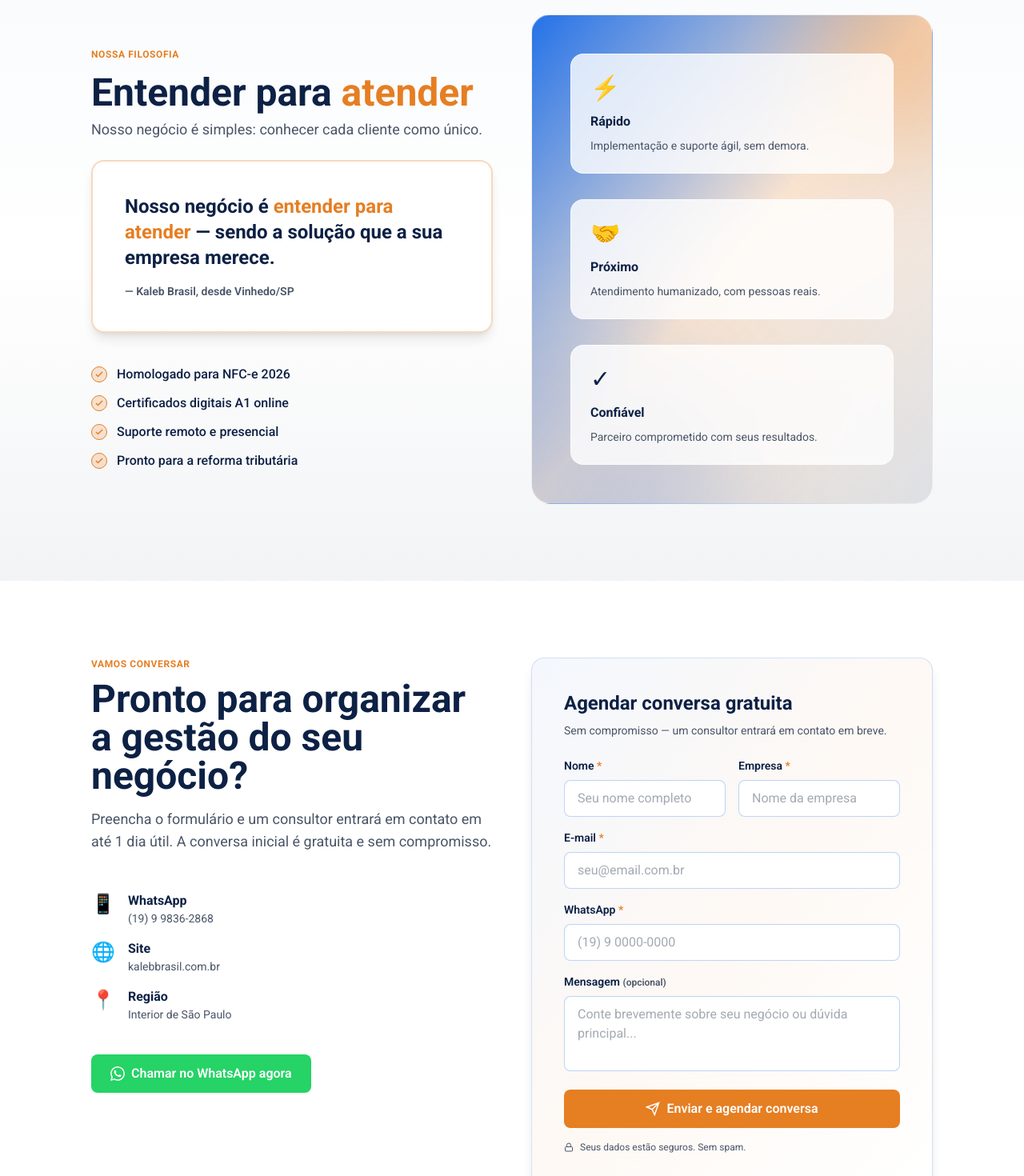
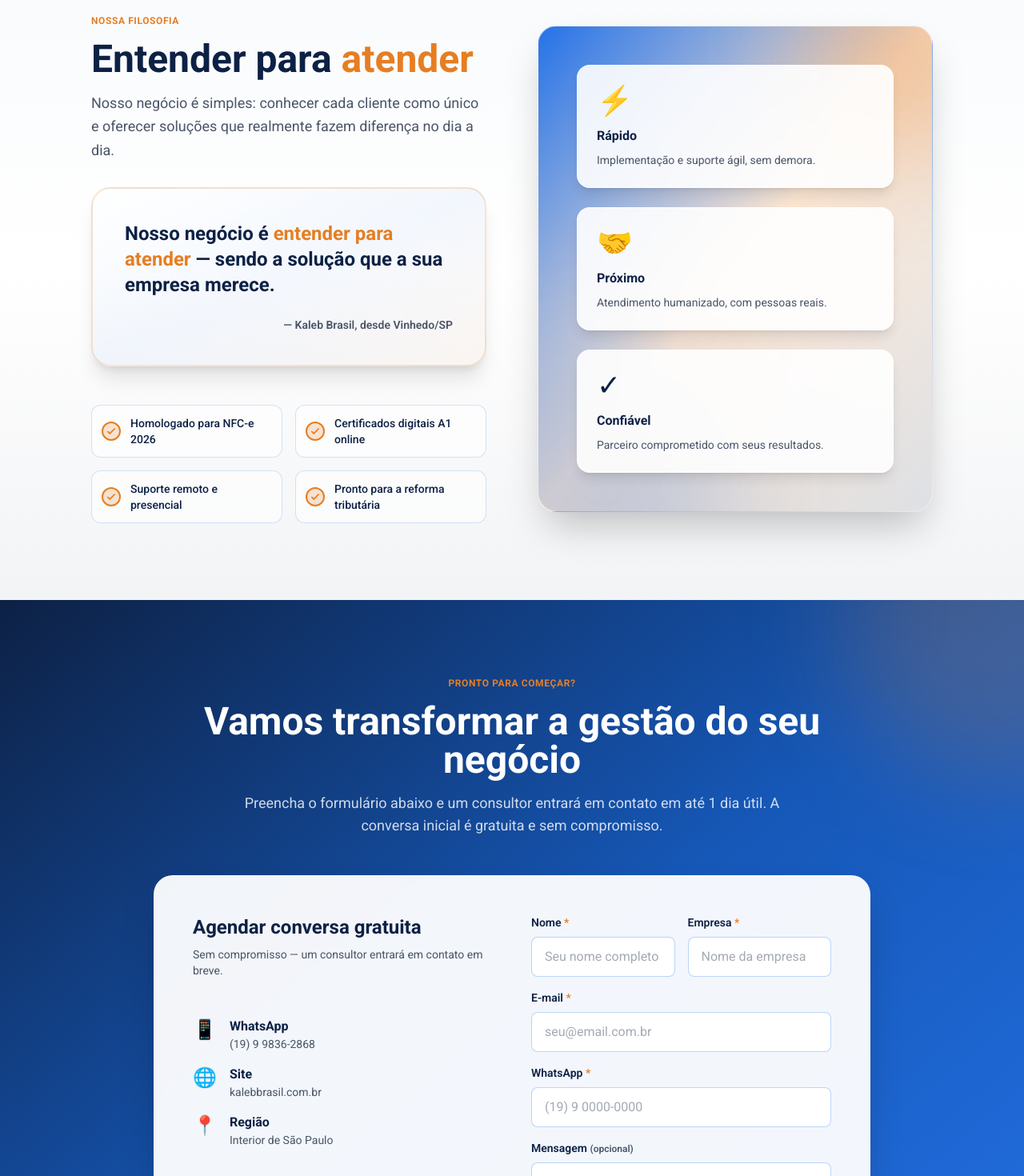
Before and after one commit to alsedan-coder/kaleb-brasil-landing, a Next.js app: page / in a window 1280 px wide. Shown: the part 3096-4566 px from the top of the page at 80% size. Built offline with nearby package versions, Linux system fonts and the light colour scheme.

Commit message:
Fix differentials alignment, improve philosophy section design, replace contact section with complete form

```diff
--- a/app/page.tsx
+++ b/app/page.tsx
@@ -296,7 +296,7 @@ export default function Home() {
 
             {/* Right - Text */}
             <motion.div initial={{ opacity: 0, y: 20 }} whileInView={{ opacity: 1, y: 0 }} transition={{ duration: 0.6, delay: 0.2 }}>
-              <div className="space-y-6 mt-0 md:mt-14">
+              <div className="space-y-6">
                 {[
                   { num: "03", title: "Treinamento personalizado e dinâmico", desc: "Treinamos sua equipe no seu ritmo, mesmo com a loja aberta, focando no que você realmente precisa usar no dia a dia." },
                   { num: "04", title: "Preparados para as mudanças fiscais", desc: "NFC-e, reforma tributária, NCM ativos — nossa equipe está atualizada e pronta para guiar a sua empresa nessas transições." }
@@ -375,34 +375,36 @@ export default function Home() {
       {/* Sobre - Filosofia */}
       <section id="sobre" className="py-24 bg-gradient-to-b from-slate-50 via-white to-navy/5 text-navy">
         <div className="container-custom">
-          <div className="grid grid-cols-1 lg:grid-cols-2 gap-12 items-center">
+          <div className="grid grid-cols-1 lg:grid-cols-2 gap-16 items-center">
             {/* Left - Citação prominente */}
             <motion.div
               initial={{ opacity: 0, x: -20 }}
               whileInView={{ opacity: 1, x: 0 }}
               transition={{ duration: 0.6 }}
-              className="space-y-6"
+              className="space-y-8"
             >
               <div>
                 <p className="text-xs font-bold tracking-wider uppercase text-accent mb-4">Nossa Filosofia</p>
-                <h2 className="text-4xl md:text-5xl font-bold leading-tight text-navy mb-2">
+                <h2 className="text-4xl md:text-5xl font-bold leading-tight text-navy mb-4">
                   Entender para{' '}
                   <span className="text-accent">atender</span>
                 </h2>
-                <p className="text-text-soft text-lg">Nosso negócio é simples: conhecer cada cliente como único.</p>
+                <p className="text-text-soft text-lg leading-relaxed">
+                  Nosso negócio é simples: conhecer cada cliente como único e oferecer soluções que realmente fazem diferença no dia a dia.
+                </p>
               </div>
 
               {/* Quote Block */}
-              <div className="relative overflow-hidden rounded-2xl bg-white border-2 border-accent/30 p-8 md:p-10 shadow-lg hover:shadow-xl transition-shadow">
-                <div className="absolute -top-12 -left-12 text-9xl text-accent/10 font-bold">"</div>
-                <p className="relative z-10 text-xl md:text-2xl font-bold text-navy leading-relaxed mb-4">
+              <div className="relative overflow-hidden rounded-3xl bg-gradient-to-br from-white via-blue-light/5 to-accent/5 border-2 border-accent/20 p-8 md:p-10 shadow-xl hover:shadow-2xl transition-all duration-300">
+                <div className="absolute -top-8 -left-8 text-8xl text-accent/10 font-bold">"</div>
+                <p className="relative z-10 text-xl md:text-2xl font-bold text-navy leading-relaxed mb-6">
                   Nosso negócio é <em className="text-accent not-italic">entender para atender</em> — sendo a solução que a sua empresa merece.
                 </p>
-                <p className="text-sm text-text-soft font-semibold">— Kaleb Brasil, desde Vinhedo/SP</p>
+                <p className="text-sm text-text-soft font-semibold text-right">— Kaleb Brasil, desde Vinhedo/SP</p>
               </div>
 
               {/* Checklist */}
-              <div className="space-y-3 pt-4">
+              <div className="grid grid-cols-1 sm:grid-cols-2 gap-4 pt-4">
                 {[
                   "Homologado para NFC-e 2026",
                   "Certificados digitais A1 online",
@@ -411,17 +413,17 @@ export default function Home() {
                 ].map((item, idx) => (
                   <motion.div
                     key={idx}
-                    initial={{ opacity: 0, x: -10 }}
-                    whileInView={{ opacity: 1, x: 0 }}
+                    initial={{ opacity: 0, y: 10 }}
+                    whileInView={{ opacity: 1, y: 0 }}
                     transition={{ duration: 0.4, delay: idx * 0.08 }}
-                    className="flex items-center gap-3"
+                    className="flex items-center gap-3 p-3 bg-white/60 rounded-xl border border-blue-light/20 hover:bg-white/80 transition-colors"
                   >
-                    <div className="flex-shrink-0 w-5 h-5 rounded-full bg-accent/20 border border-accent flex items-center justify-center">
-                      <svg width="12" height="12" fill="none" stroke="currentColor" strokeWidth="3" viewBox="0 0 24 24" className="text-accent">
+                    <div className="flex-shrink-0 w-6 h-6 rounded-full bg-accent/20 border-2 border-accent flex items-center justify-center">
+                      <svg width="14" height="14" fill="none" stroke="currentColor" strokeWidth="3" viewBox="0 0 24 24" className="text-accent">
                         <polyline points="20 6 9 17 4 12" />
                       </svg>
                     </div>
-                    <span className="text-navy font-medium">{item}</span>
+                    <span className="text-navy font-medium text-sm">{item}</span>
                   </motion.div>
                 ))}
               </div>
@@ -434,29 +436,29 @@ export default function Home() {
               transition={{ duration: 0.6 }}
               className="relative"
             >
-              <div className="relative rounded-3xl overflow-hidden bg-gradient-to-br from-blue-light via-accent/20 to-navy/10 p-12 border border-white/40">
+              <div className="relative rounded-3xl overflow-hidden bg-gradient-to-br from-blue-light via-accent/20 to-navy/10 p-12 border border-white/40 shadow-2xl">
                 {/* Decorative blobs */}
                 <div className="absolute -top-20 -right-20 w-60 h-60 bg-accent/30 rounded-full blur-3xl" />
                 <div className="absolute -bottom-32 -left-20 w-80 h-80 bg-blue-light/20 rounded-full blur-3xl" />
 
-                <div className="relative z-10 space-y-8">
+                <div className="relative z-10 space-y-6">
                   {/* Card 1 */}
-                  <div className="backdrop-blur-sm bg-white/80 rounded-2xl p-6 border border-white/60 hover:-translate-y-2 transition-transform">
-                    <div className="text-3xl mb-3">⚡</div>
+                  <div className="backdrop-blur-sm bg-white/90 rounded-2xl p-6 border border-white/70 hover:-translate-y-2 transition-all duration-300 shadow-lg hover:shadow-xl">
+                    <div className="text-4xl mb-3">⚡</div>
                     <h4 className="font-bold text-navy mb-2">Rápido</h4>
                     <p className="text-sm text-text-soft">Implementação e suporte ágil, sem demora.</p>
                   </div>
 
                   {/* Card 2 */}
-                  <div className="backdrop-blur-sm bg-white/80 rounded-2xl p-6 border border-white/60 hover:-translate-y-2 transition-transform">
-                    <div className="text-3xl mb-3">🤝</div>
+                  <div className="backdrop-blur-sm bg-white/90 rounded-2xl p-6 border border-white/70 hover:-translate-y-2 transition-all duration-300 shadow-lg hover:shadow-xl">
+                    <div className="text-4xl mb-3">🤝</div>
                     <h4 className="font-bold text-navy mb-2">Próximo</h4>
                     <p className="text-sm text-text-soft">Atendimento humanizado, com pessoas reais.</p>
                   </div>
 
                   {/* Card 3 */}
-                  <div className="backdrop-blur-sm bg-white/80 rounded-2xl p-6 border border-white/60 hover:-translate-y-2 transition-transform">
-                    <div className="text-3xl mb-3">✓</div>
+                  <div className="backdrop-blur-sm bg-white/90 rounded-2xl p-6 border border-white/70 hover:-translate-y-2 transition-all duration-300 shadow-lg hover:shadow-xl">
+                    <div className="text-4xl mb-3">✓</div>
                     <h4 className="font-bold text-navy mb-2">Confiável</h4>
                     <p className="text-sm text-text-soft">Parceiro comprometido com seus resultados.</p>
                   </div>
@@ -466,26 +468,50 @@ export default function Home() {
           </div>
         </div>
       </section>
-      {/* Formulário de Contato */}
-      <section id="contato" className="py-24 bg-white text-navy">
-        <div className="container-custom">
+{/* Pronto para começar - Formulário Completo */}
+      <section id="pronto" className="py-24 bg-gradient-to-br from-navy via-blue to-blue-light text-white relative overflow-hidden">
+        {/* Background Pattern */}
+        <div className="absolute inset-0 opacity-5">
+          <div className="absolute inset-0 bg-[linear-gradient(rgba(255,255,255,.03)_1px,transparent_1px),linear-gradient(90deg,rgba(255,255,255,.03)_1px,transparent_1px)] bg-[48px_48px]" />
+        </div>
+
+        {/* Decorative Elements */}
+        <div className="absolute -top-40 -right-40 w-96 h-96 bg-accent/20 rounded-full blur-3xl" />
+        <div className="absolute -bottom-40 -left-40 w-96 h-96 bg-white/10 rounded-full blur-3xl" />
+
+        <div className="container-custom relative z-10">
+          <div className="max-w-4xl mx-auto">
+            {/* Header */}
+            <motion.div
+              initial={{ opacity: 0, y: 20 }}
+              whileInView={{ opacity: 1, y: 0 }}
+              transition={{ duration: 0.6 }}
+              className="text-center mb-12"
+            >
+              <p className="text-xs font-bold tracking-wider uppercase text-accent mb-4">Pronto para começar?</p>
+              <h2 className="text-4xl md:text-5xl font-bold leading-tight mb-4">
+                Vamos transformar a gestão do seu negócio
+              </h2>
+              <p className="text-white/80 text-lg max-w-2xl mx-auto">
+                Preencha o formulário abaixo e um consultor entrará em contato em até 1 dia útil.
+                A conversa inicial é gratuita e sem compromisso.
+              </p>
+            </motion.div>
+
+            {/* Form */}
+            <motion.div
+              initial={{ opacity: 0, y: 20 }}
+              whileInView={{ opacity: 1, y: 0 }}
+              transition={{ duration: 0.6, delay: 0.2 }}
+              className="relative"
+            >
+              <div className="relative rounded-3xl bg-white/95 backdrop-blur-sm border border-white/20 p-8 md:p-12 shadow-2xl">
                 <div className="grid grid-cols-1 lg:grid-cols-2 gap-12">
                   {/* Left - Info */}
-            <motion.div
-              initial={{ opacity: 0, x: -20 }}
-              whileInView={{ opacity: 1, x: 0 }}
-              transition={{ duration: 0.6 }}
-              className="space-y-6"
-            >
+                  <div className="space-y-6">
                     <div>
-                <p className="text-xs font-bold tracking-wider uppercase text-accent mb-3">Vamos conversar</p>
-                <h2 className="text-4xl md:text-5xl font-bold leading-tight mb-4">
-                  Pronto para organizar<br />a gestão do seu negócio?
-                </h2>
-                <p className="text-text-soft text-lg">
-                  Preencha o formulário e um consultor entrará em contato em até 1 dia útil.
-                  A conversa inicial é gratuita e sem compromisso.
-                </p>
+                      <h3 className="text-2xl font-bold text-navy mb-2">Agendar conversa gratuita</h3>
+                      <p className="text-text-soft text-sm">Sem compromisso — um consultor entrará em contato em breve.</p>
                     </div>
 
                     {/* Contact Details */}
@@ -516,22 +542,13 @@ export default function Home() {
                         <svg width="18" height="18" fill="currentColor" viewBox="0 0 24 24">
                           <path d="M17.472 14.382c-.297-.149-1.758-.867-2.03-.967-.273-.099-.471-.148-.67.15-.197.297-.767.966-.94 1.164-.173.199-.347.223-.644.075-.297-.15-1.255-.463-2.39-1.475-.883-.788-1.48-1.761-1.653-2.059-.173-.297-.018-.458.13-.606.134-.133.298-.347.446-.52.149-.174.198-.298.298-.497.099-.198.05-.371-.025-.52-.075-.149-.669-1.612-.916-2.207-.242-.579-.487-.5-.669-.51-.173-.008-.371-.01-.57-.01-.198 0-.52.074-.792.372-.272.297-1.04 1.016-1.04 2.479 0 1.462 1.065 2.875 1.213 3.074.149.198 2.096 3.2 5.077 4.487.709.306 1.262.489 1.694.625.712.227 1.36.195 1.871.118.571-.085 1.758-.719 2.006-1.413.248-.694.248-1.289.173-1.413-.074-.124-.272-.198-.57-.347m-5.421 7.403h-.004a9.87 9.87 0 01-5.031-1.378l-.361-.214-3.741.982.998-3.648-.235-.374a9.86 9.86 0 01-1.51-5.26c.001-5.45 4.436-9.884 9.888-9.884 2.64 0 5.122 1.03 6.988 2.898a9.825 9.825 0 012.893 6.994c-.003 5.45-4.437 9.884-9.885 9.884m8.413-18.297A11.815 11.815 0 0012.05 0C5.495 0 .16 5.335.157 11.892c0 2.096.547 4.142 1.588 5.945L.057 24l6.305-1.654a11.882 11.882 0 005.683 1.448h.005c6.554 0 11.89-5.335 11.893-11.893a11.821 11.821 0 00-3.48-8.413Z"/>
                         </svg>
-                  Chamar no WhatsApp agora
+                        Ou fale agora pelo WhatsApp →
                       </a>
                     </div>
-            </motion.div>
+                  </div>
 
-            {/* Right - Form */}
-            <motion.div
-              initial={{ opacity: 0, x: 20 }}
-              whileInView={{ opacity: 1, x: 0 }}
-              transition={{ duration: 0.6 }}
-              className="relative"
-            >
-              <div className="relative rounded-2xl bg-gradient-to-br from-blue-light/5 via-accent/5 to-white border border-blue-light/20 p-8 md:p-10 shadow-lg">
-                <h3 className="text-2xl font-bold text-navy mb-2">Agendar conversa gratuita</h3>
-                <p className="text-text-soft text-sm mb-6">Sem compromisso — um consultor entrará em contato em breve.</p>
-
+                  {/* Right - Form Fields */}
+                  <div>
                     <form id="leadForm" className="space-y-4">
                       {/* Nome e Empresa */}
                       <div className="grid grid-cols-1 sm:grid-cols-2 gap-4">
@@ -544,7 +561,7 @@ export default function Home() {
                             name="nome"
                             placeholder="Seu nome completo"
                             required
-                        className="w-full px-4 py-2.5 rounded-lg border border-blue-light/30 bg-white focus:outline-none focus:border-accent focus:ring-1 focus:ring-accent/50 text-navy placeholder:text-text-soft/50"
+                            className="w-full px-4 py-3 rounded-lg border border-blue-light/30 bg-white focus:outline-none focus:border-accent focus:ring-1 focus:ring-accent/50 text-navy placeholder:text-text-soft/50"
                           />
                         </div>
                         <div>
@@ -556,7 +573,7 @@ export default function Home() {
                             name="empresa"
                             placeholder="Nome da empresa"
                             required
-                        className="w-full px-4 py-2.5 rounded-lg border border-blue-light/30 bg-white focus:outline-none focus:border-accent focus:ring-1 focus:ring-accent/50 text-navy placeholder:text-text-soft/50"
+                            className="w-full px-4 py-3 rounded-lg border border-blue-light/30 bg-white focus:outline-none focus:border-accent focus:ring-1 focus:ring-accent/50 text-navy placeholder:text-text-soft/50"
                           />
                         </div>
                       </div>
@@ -571,7 +588,7 @@ export default function Home() {
                           name="email"
                           placeholder="seu@email.com.br"
                           required
-                      className="w-full px-4 py-2.5 rounded-lg border border-blue-light/30 bg-white focus:outline-none focus:border-accent focus:ring-1 focus:ring-accent/50 text-navy placeholder:text-text-soft/50"
+                          className="w-full px-4 py-3 rounded-lg border border-blue-light/30 bg-white focus:outline-none focus:border-accent focus:ring-1 focus:ring-accent/50 text-navy placeholder:text-text-soft/50"
                         />
                       </div>
 
@@ -585,7 +602,7 @@ export default function Home() {
                           name="whatsapp"
                           placeholder="(19) 9 0000-0000"
                           required
-                      className="w-full px-4 py-2.5 rounded-lg border border-blue-light/30 bg-white focus:outline-none focus:border-accent focus:ring-1 focus:ring-accent/50 text-navy placeholder:text-text-soft/50"
+                          className="w-full px-4 py-3 rounded-lg border border-blue-light/30 bg-white focus:outline-none focus:border-accent focus:ring-1 focus:ring-accent/50 text-navy placeholder:text-text-soft/50"
                         />
                       </div>
 
@@ -598,16 +615,16 @@ export default function Home() {
                           name="mensagem"
                           placeholder="Conte brevemente sobre seu negócio ou dúvida principal..."
                           rows={3}
-                      className="w-full px-4 py-2.5 rounded-lg border border-blue-light/30 bg-white focus:outline-none focus:border-accent focus:ring-1 focus:ring-accent/50 text-navy placeholder:text-text-soft/50 resize-none"
+                          className="w-full px-4 py-3 rounded-lg border border-blue-light/30 bg-white focus:outline-none focus:border-accent focus:ring-1 focus:ring-accent/50 text-navy placeholder:text-text-soft/50 resize-none"
                         />
                       </div>
 
                       {/* Submit Button */}
                       <button
                         type="submit"
-                    className="w-full bg-accent hover:bg-accent/90 text-white font-semibold py-3 rounded-lg transition-all flex items-center justify-center gap-2"
+                        className="w-full bg-accent hover:bg-accent/90 text-white font-semibold py-4 rounded-lg transition-all flex items-center justify-center gap-2 text-lg"
                       >
-                    <svg width="18" height="18" fill="none" stroke="currentColor" strokeWidth="2" viewBox="0 0 24 24">
+                        <svg width="20" height="20" fill="none" stroke="currentColor" strokeWidth="2" viewBox="0 0 24 24">
                           <path d="M22 2L11 13M22 2L15 22 11 13 2 9l20-7z"/>
                         </svg>
                         Enviar e agendar conversa
@@ -622,6 +639,8 @@ export default function Home() {
                         Seus dados estão seguros. Sem spam.
                       </p>
                     </form>
+                  </div>
+                </div>
               </div>
             </motion.div>
           </div>
```
Also changed, not shown: commit_changes.js (added, +21 -0 lines). Lines whose indentation alone changed are shown as unchanged.
